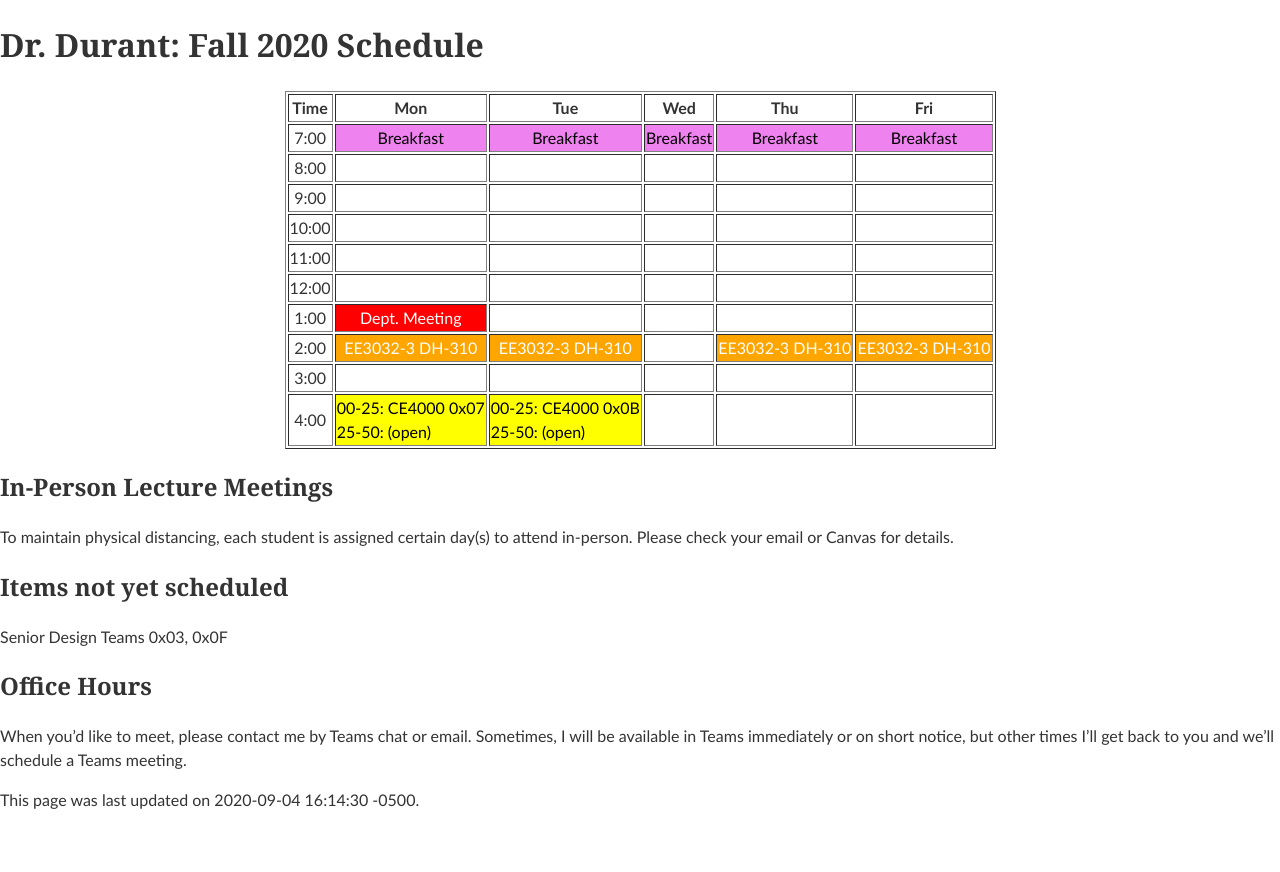
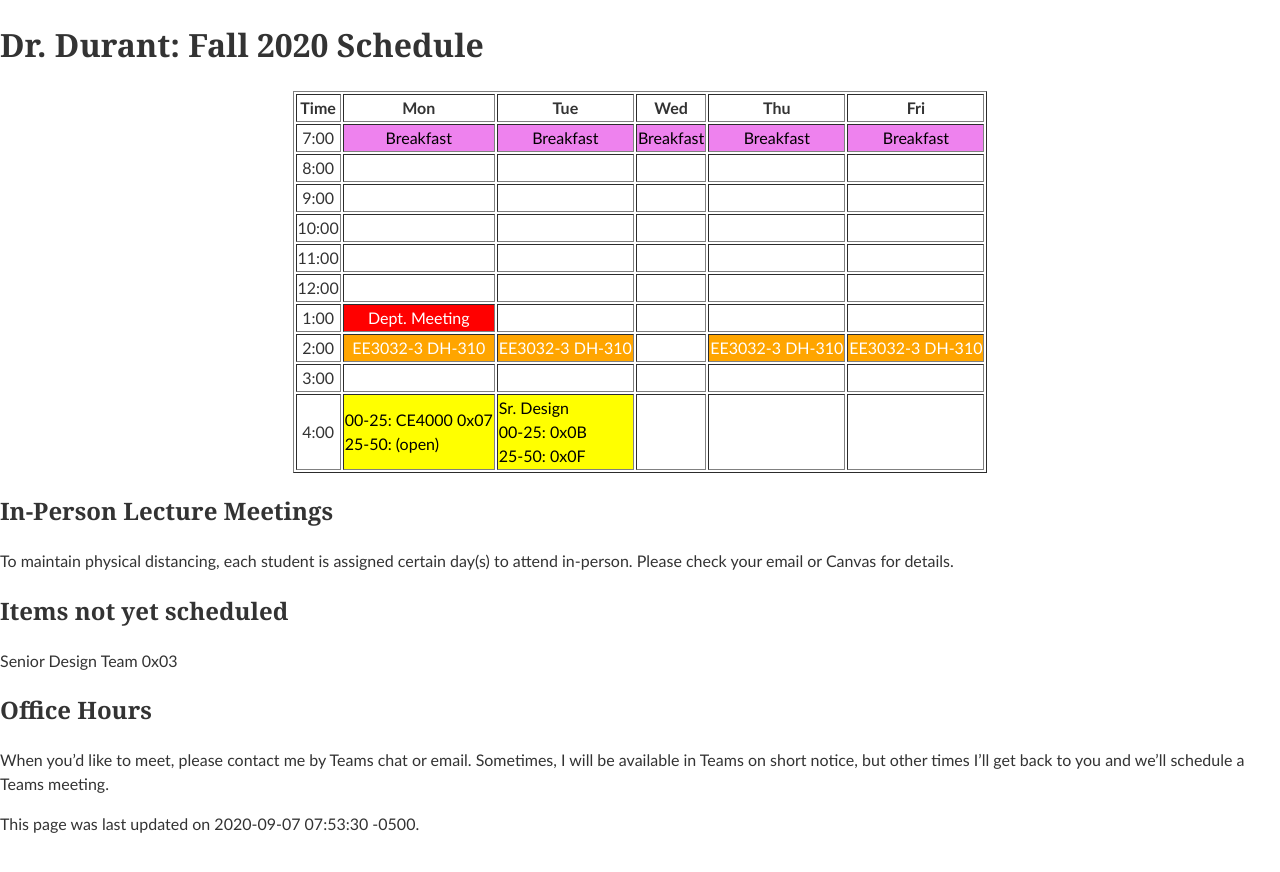
Before and after one commit to edurant/edurant.github.io, a Jekyll site: the page built from sched/f20.md, in a window 1280 px wide. Shown: the top 872 px of the page. Built offline with Jekyll 4.4.1, drawn with Linux system fonts in a browser that asks for light colours.

Commit message:
senior design team 0x0f

```diff
--- a/sched/f20.md
+++ b/sched/f20.md
@@ -1,6 +1,6 @@
 ---
 title: "Dr. Durant: Fall 2020 Schedule"
-date: 2020-09-04 16:14:30 -0500
+date: 2020-09-07 07:53:30 -0500
 ---
 
 <style type="text/css">
@@ -14,17 +14,17 @@ td.lunch  { background-color: violet;  color: black; }
 
 <div align="center">
 <table border>
-<tr><th>Time</th>       <th>Mon</th>                                                    <th>Tue</th>                                                <th>Wed</th>                            <th>Thu</th>                                    <th>Fri</th>                                    </tr>
-<tr><td>7:00</td>       <td class="lunch">Breakfast</td>                                <td class="lunch">Breakfast</td>                            <td class="lunch">Breakfast</td>        <td class="lunch">Breakfast</td>                <td class="lunch">Breakfast</td>                </tr>
-<tr><td>8:00</td>       <td>&nbsp;</td>                                                 <td>&nbsp;</td>                                             <td>&nbsp;</td>                         <td>&nbsp;</td>                                 <td>&nbsp;</td>                                 </tr>
-<tr><td>9:00</td>       <td>&nbsp;</td>                                                 <td>&nbsp;</td>                                             <td>&nbsp;</td>                         <td>&nbsp;</td>                                 <td>&nbsp;</td>                                 </tr>
-<tr><td>10:00</td>      <td>&nbsp;</td>                                                 <td>&nbsp;</td>                                             <td>&nbsp;</td>                         <td>&nbsp;</td>                                 <td>&nbsp;</td>                                 </tr>
-<tr><td>11:00</td>      <td>&nbsp;</td>                                                 <td>&nbsp;</td>                                             <td>&nbsp;</td>                         <td>&nbsp;</td>                                 <td>&nbsp;</td>                                 </tr>
-<tr><td>12:00</td>      <td>&nbsp;</td>                                                 <td>&nbsp;</td>                                             <td>&nbsp;</td>                         <td>&nbsp;</td>                                 <td>&nbsp;</td>                                 </tr>
-<tr><td>1:00</td>       <td class="am">Dept. Meeting</td>                               <td>&nbsp;</td>                                             <td>&nbsp;</td>                         <td>&nbsp;</td>                                 <td>&nbsp;</td>                                 </tr>
-<tr><td>2:00</td>       <td class="ee3032">EE3032-3&nbsp;DH-310</td>                    <td class="ee3032">EE3032-3&nbsp;DH-310</td>                <td>&nbsp;</td>                         <td class="ee3032">EE3032-3&nbsp;DH-310</td>    <td class="ee3032">EE3032-3&nbsp;DH-310</td>    </tr>
-<tr><td>3:00</td>       <td>&nbsp;</td>                                                 <td>&nbsp;</td>                                             <td>&nbsp;</td>                         <td>&nbsp;</td>                                 <td>&nbsp;</td>                                 </tr>
-<tr><td>4:00</td>       <td class="ce4000">00-25: CE4000 0x07<br/>25-50: (open)</td>    <td class="ce4000">00-25: CE4000 0x0B<br/>25-50: (open)</td>  <td>&nbsp;</td>                         <td>&nbsp;</td>                                 <td>&nbsp;</td>                                 </tr>
+<tr><th>Time</th>       <th>Mon</th>                                                    <th>Tue</th>                                                        <th>Wed</th>                            <th>Thu</th>                                    <th>Fri</th>                                    </tr>
+<tr><td>7:00</td>       <td class="lunch">Breakfast</td>                                <td class="lunch">Breakfast</td>                                    <td class="lunch">Breakfast</td>        <td class="lunch">Breakfast</td>                <td class="lunch">Breakfast</td>                </tr>
+<tr><td>8:00</td>       <td>&nbsp;</td>                                                 <td>&nbsp;</td>                                                     <td>&nbsp;</td>                         <td>&nbsp;</td>                                 <td>&nbsp;</td>                                 </tr>
+<tr><td>9:00</td>       <td>&nbsp;</td>                                                 <td>&nbsp;</td>                                                     <td>&nbsp;</td>                         <td>&nbsp;</td>                                 <td>&nbsp;</td>                                 </tr>
+<tr><td>10:00</td>      <td>&nbsp;</td>                                                 <td>&nbsp;</td>                                                     <td>&nbsp;</td>                         <td>&nbsp;</td>                                 <td>&nbsp;</td>                                 </tr>
+<tr><td>11:00</td>      <td>&nbsp;</td>                                                 <td>&nbsp;</td>                                                     <td>&nbsp;</td>                         <td>&nbsp;</td>                                 <td>&nbsp;</td>                                 </tr>
+<tr><td>12:00</td>      <td>&nbsp;</td>                                                 <td>&nbsp;</td>                                                     <td>&nbsp;</td>                         <td>&nbsp;</td>                                 <td>&nbsp;</td>                                 </tr>
+<tr><td>1:00</td>       <td class="am">Dept. Meeting</td>                               <td>&nbsp;</td>                                                     <td>&nbsp;</td>                         <td>&nbsp;</td>                                 <td>&nbsp;</td>                                 </tr>
+<tr><td>2:00</td>       <td class="ee3032">EE3032-3&nbsp;DH-310</td>                    <td class="ee3032">EE3032-3&nbsp;DH-310</td>                        <td>&nbsp;</td>                         <td class="ee3032">EE3032-3&nbsp;DH-310</td>    <td class="ee3032">EE3032-3&nbsp;DH-310</td>    </tr>
+<tr><td>3:00</td>       <td>&nbsp;</td>                                                 <td>&nbsp;</td>                                                     <td>&nbsp;</td>                         <td>&nbsp;</td>                                 <td>&nbsp;</td>                                 </tr>
+<tr><td>4:00</td>       <td class="ce4000">00-25: CE4000 0x07<br/>25-50: (open)</td>    <td class="ce4000">Sr. Design<br/>00-25: 0x0B<br/>25-50: 0x0F</td>  <td>&nbsp;</td>                         <td>&nbsp;</td>                                 <td>&nbsp;</td>                                 </tr>
 </table>
 </div>
 
@@ -33,10 +33,10 @@ td.lunch  { background-color: violet;  color: black; }
 To maintain physical distancing, each student is assigned certain day(s) to attend in-person. Please check your email or Canvas for details.
 
 ## Items not yet scheduled
-<td class="ce4000">Senior Design Teams 0x03, 0x0F</td>
+<td class="ce4000">Senior Design Team 0x03</td>
 
 ## Office Hours
 
-When you'd like to meet, please contact me by Teams chat or email. Sometimes, I will be available in Teams immediately or on short notice, but other times I'll get back to you and we'll schedule a Teams meeting.
+When you'd like to meet, please contact me by Teams chat or email. Sometimes, I will be available in Teams on short notice, but other times I'll get back to you and we'll schedule a Teams meeting.
 
 This page was last updated on {{page.date}}.
```
